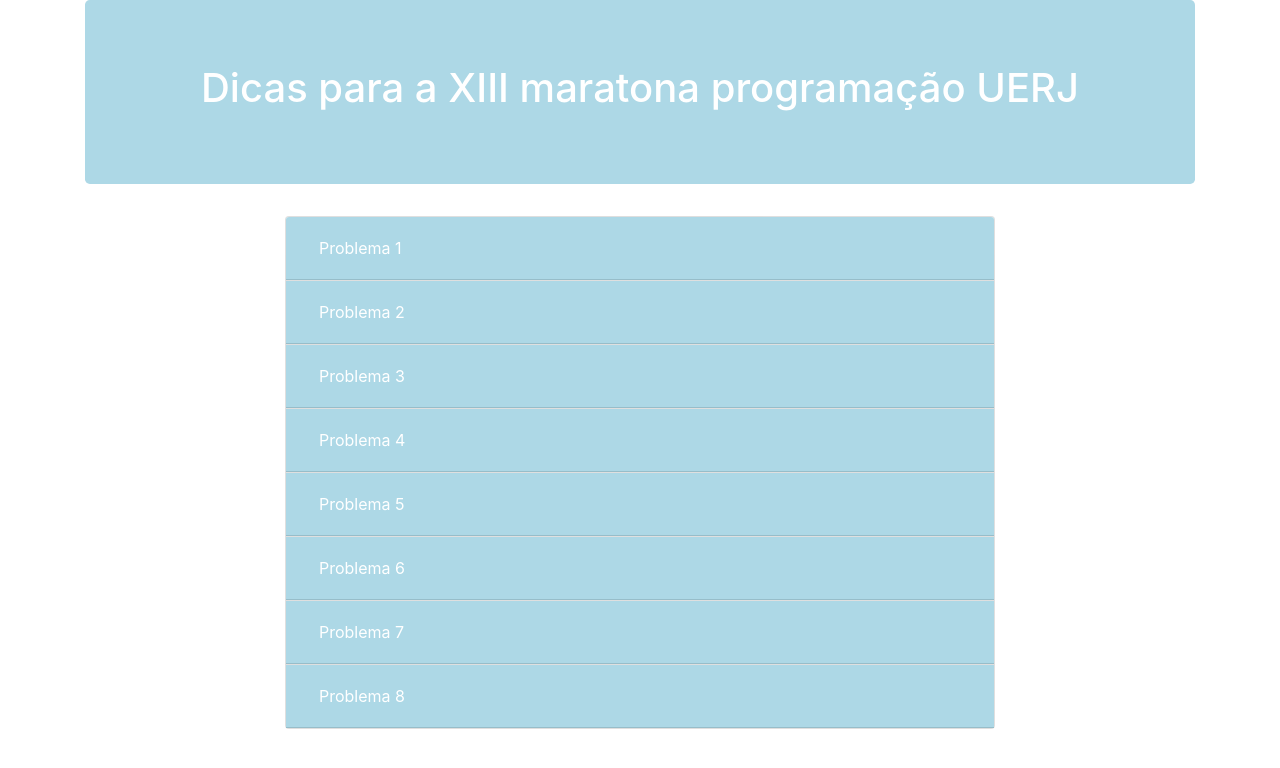
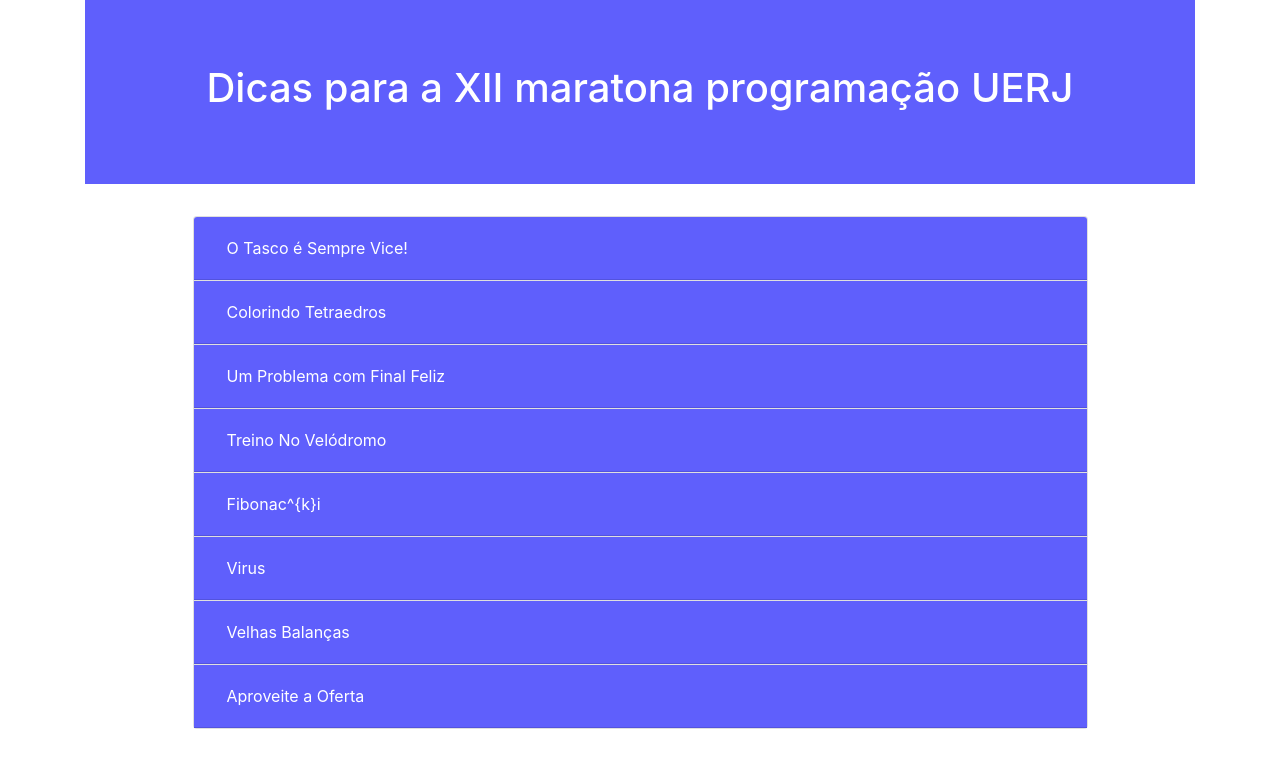
Before and after one commit to Sathler/DicasMaratona, a plain HTML site: page index.html in a window 1280 px wide. Drawn offline with nearby package versions, Linux system fonts and the light colour scheme.

Commit message:
ajustes 09-11-2018

```diff
--- a/css/main.css
+++ b/css/main.css
@@ -1,5 +1,13 @@
 .jumbotron{
-    background-color: lightblue;
+    background-color: #5f5ffc;
+}
+
+.container{
+    background-color: white;
+}
+
+p{
+    text-indent: 40px;
 }
 
 #id_title{
@@ -7,7 +15,7 @@
 }
 
 .card-header{
-    background-color: lightblue;
+    background-color: #5f5ffc;
 }
 
 .btn-link{
--- a/index.html
+++ b/index.html
@@ -7,32 +7,32 @@
         <meta name="viewport" content="width=device-width, initial-scale=1.0"/>
         <meta name="keyword" content="maratona, UERJ, Semana IME, dicas para maratona"/>
         <meta name="author" content="Vincius Sathler"/>
-        <meta name="desciption" content="Dicas para a XIII maratona de programação UERJ"/>
+        <meta name="desciption" content="Dicas para a XII maratona de programação UERJ"/>
         <title>Dicas para maratona UERJ</title>
         <link rel="stylesheet" href="https://stackpath.bootstrapcdn.com/bootstrap/4.1.3/css/bootstrap.min.css" integrity="sha384-MCw98/SFnGE8fJT3GXwEOngsV7Zt27NXFoaoApmYm81iuXoPkFOJwJ8ERdknLPMO" crossorigin="anonymous">
         <link rel="stylesheet" href="css/main.css"/>
 
     </head>
     <body>
-        <div class=container>
+        <div class="container">
             <header>
-                <div class="jumbotron">
-                    <h1 class="text-center" id="id_title">Dicas para a XIII maratona programação UERJ</h1>
+                <div class="jumbotron jumbotron-fluid">
+                    <h1 class="text-center" id="id_title">Dicas para a XII maratona programação UERJ</h1>
                 </div>
             </header>
-            <div class="col-12 col-lg-10 col-xl-8 mx-auto">
+            <div class="col-12 col-lg-10 mx-auto">
                 <div class="accordion " id="main-body">
                     <div class="card">
                         <div class="card-header" id="headingOne">
                             <h5 class="mb-0">
                                 <button class="btn btn-link" type="button" data-toggle="collapse" data-target="#collapseOne" aria-expanded="true" aria-controls="collapseOne">
-                                    Problema 1
+                                    O Tasco é Sempre Vice!
                                 </button>
                             </h5>
                         </div>
                         <div id="collapseOne" class="collapse hide" aria-labelledby="headingOne" data-parent="#main-body">
                             <div class="card-body">
-                                    <p>Lorem ipsum dolor sit amet, consectetur adipiscing elit.
+                                    <p class="text-justify">Lorem ipsum dolor sit amet, consectetur adipiscing elit.
                                     Pellentesque tortor diam, elementum eu iaculis a, rutrum
                                     tempus ante. Maecenas vitae sem eget ex lacinia dapibus ut
                                     sit amet metus. Aenean laoreet facilisis erat, in efficitur
@@ -52,13 +52,13 @@
                         <div class="card-header" id="headingTwo">
                             <h5 class="mb-0">
                                 <button class="btn btn-link" type="button" data-toggle="collapse" data-target="#collapseTwo" aria-expanded="true" aria-controls="collapseTwo">
-                                    Problema 2
+                                    Colorindo Tetraedros
                                 </button>
                             </h5>
                         </div>
                         <div id="collapseTwo" class="collapse hide" aria-labelledby="headingTwo" data-parent="#main-body">
                             <div class="card-body">
-                                    <p>Lorem ipsum dolor sit amet, consectetur adipiscing elit.
+                                    <p class="text-justify">Lorem ipsum dolor sit amet, consectetur adipiscing elit.
                                         Duis turpis orci, scelerisque sed purus ut, porta luctus arcu.
                                         Nulla dignissim non est vitae vestibulum. Aliquam congue
                                         turpis vitae varius rhoncus. In dapibus, nulla id dapibus tempus,
@@ -75,13 +75,13 @@
                             <h5 class="mb-0">
                                 <button class="btn btn-link" type="button" data-toggle="collapse" data-target="#collapse3" aria-expanded="true"
                                     aria-controls="collapse3">
-                                    Problema 3
+                                    Um Problema com Final Feliz
                                 </button>
                             </h5>
                         </div>
                         <div id="collapse3" class="collapse hide" aria-labelledby="heading3" data-parent="#main-body">
                             <div class="card-body">
-                                <p>Lorem ipsum dolor sit amet, consectetur adipiscing elit. Nulla vitae neque eleifend, eleifend lacus eu,
+                                <p class="text-justify">Lorem ipsum dolor sit amet, consectetur adipiscing elit. Nulla vitae neque eleifend, eleifend lacus eu,
                                     pharetra elit. Aliquam tellus eros, laoreet et ullamcorper sit amet, pulvinar quis sapien. Donec
                                     facilisis elit eu nulla cursus, ac placerat metus tempus. Duis eu ante quis lectus imperdiet tempor.
                                     Vestibulum cursus auctor vehicula. Cras sit amet dolor erat. Donec ultricies lacus felis, at blandit
@@ -97,13 +97,13 @@
                             <h5 class="mb-0">
                                 <button class="btn btn-link" type="button" data-toggle="collapse" data-target="#collapse4" aria-expanded="true"
                                     aria-controls="collapse4">
-                                    Problema 4
+                                    Treino No Velódromo
                                 </button>
                             </h5>
                         </div>
                         <div id="collapse4" class="collapse hide" aria-labelledby="heading4" data-parent="#main-body">
                             <div class="card-body">
-                                <p>Lorem ipsum dolor sit amet, consectetur adipiscing elit. Nunc id fringilla eros, id cursus turpis. Sed
+                                <p class="text-justify">Lorem ipsum dolor sit amet, consectetur adipiscing elit. Nunc id fringilla eros, id cursus turpis. Sed
                                     ac viverra
                                     tortor. Duis malesuada suscipit nisl quis volutpat. Quisque volutpat ultrices ex, eu aliquam urna
                                     semper sit amet.
@@ -122,13 +122,13 @@
                             <h5 class="mb-0">
                                 <button class="btn btn-link" type="button" data-toggle="collapse" data-target="#collapse5" aria-expanded="true"
                                     aria-controls="collapse5">
-                                    Problema 5
+                                    Fibonac^{k}i
                                 </button>
                             </h5>
                         </div>
                         <div id="collapse5" class="collapse hide" aria-labelledby="heading5" data-parent="#main-body">
                             <div class="card-body">
-                                <p>Lorem ipsum dolor sit amet, consectetur adipiscing elit. Aenean vel tortor urna. In ut augue euismod,
+                                <p class="text-justify">Lorem ipsum dolor sit amet, consectetur adipiscing elit. Aenean vel tortor urna. In ut augue euismod,
                                     euismod ligula vitae, gravida magna. Vivamus orci nulla, rutrum in placerat ut, rutrum ut diam. Nullam
                                     placerat libero a consectetur dignissim. Fusce dapibus erat dui, in hendrerit tortor venenatis at. In
                                     venenatis dictum nunc, at elementum metus. Etiam porttitor, sem sed pharetra tincidunt, sem orci
@@ -141,13 +141,13 @@
                             <h5 class="mb-0">
                                 <button class="btn btn-link" type="button" data-toggle="collapse" data-target="#collapse6" aria-expanded="true"
                                     aria-controls="collapse6">
-                                    Problema 6
+                                    Virus
                                 </button>
                             </h5>
                         </div>
                         <div id="collapse6" class="collapse hide" aria-labelledby="heading6" data-parent="#main-body">
                             <div class="card-body">
-                                <p>Lorem ipsum dolor sit amet, consectetur adipiscing elit. Fusce accumsan a ligula a feugiat. In sit amet
+                                <p class="text-justify">Lorem ipsum dolor sit amet, consectetur adipiscing elit. Fusce accumsan a ligula a feugiat. In sit amet
                                     felis congue, pretium justo et, tincidunt ante. Fusce vitae nulla sed turpis ullamcorper hendrerit a
                                     porta massa. Fusce lectus felis, semper nec lacinia sit amet, viverra sed elit. Praesent volutpat elit
                                     nec sapien aliquet mollis. Quisque eget suscipit arcu. Nam vulputate elit in mi pharetra, ac varius
@@ -162,13 +162,13 @@
                             <h5 class="mb-0">
                                 <button class="btn btn-link" type="button" data-toggle="collapse" data-target="#collapse7" aria-expanded="true"
                                     aria-controls="collapse7">
-                                    Problema 7
+                                    Velhas Balanças
                                 </button>
                             </h5>
                         </div>
                         <div id="collapse7" class="collapse hide" aria-labelledby="heading7" data-parent="#main-body">
                             <div class="card-body">
-                                <p>Lorem ipsum dolor sit amet, consectetur adipiscing elit. Donec leo lorem, rutrum vel pretium vel,
+                                <p class="text-justify">Lorem ipsum dolor sit amet, consectetur adipiscing elit. Donec leo lorem, rutrum vel pretium vel,
                                     aliquet congue purus. Nunc tempor eros dolor, in aliquet arcu vulputate sed. Praesent ac diam ultrices,
                                     interdum turpis sed, facilisis ante. Maecenas tincidunt congue nulla, ut sagittis tellus sollicitudin
                                     quis. Maecenas fermentum metus felis, eget accumsan nisl vehicula at. Nulla viverra est sit amet ex
@@ -182,13 +182,13 @@
                             <h5 class="mb-0">
                                 <button class="btn btn-link" type="button" data-toggle="collapse" data-target="#collapse8" aria-expanded="true"
                                     aria-controls="collapse8">
-                                    Problema 8
+                                    Aproveite a Oferta
                                 </button>
                             </h5>
                         </div>
                         <div id="collapse8" class="collapse hide" aria-labelledby="heading8" data-parent="#main-body">
                             <div class="card-body">
-                                <p>Lorem ipsum dolor sit amet, consectetur adipiscing elit. Aliquam bibendum euismod odio, eget iaculis
+                                <p class="text-justify">Lorem ipsum dolor sit amet, consectetur adipiscing elit. Aliquam bibendum euismod odio, eget iaculis
                                     tellus mollis ac. Aliquam ornare urna accumsan, pellentesque arcu vel, rhoncus nisi. Proin convallis
                                     libero sed metus molestie accumsan. Pellentesque consequat at nulla non malesuada. In sodales at neque
                                     ac gravida. Vivamus ante urna, pulvinar sit amet neque vel, faucibus laoreet purus. Nullam dapibus
```
